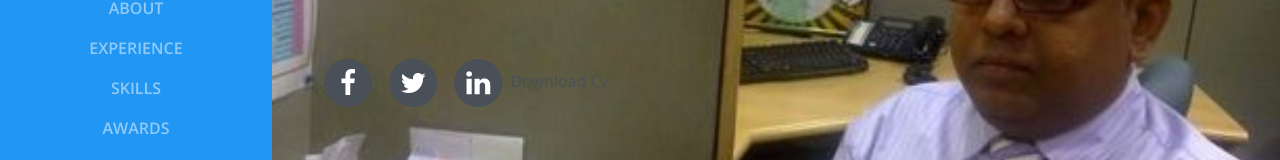
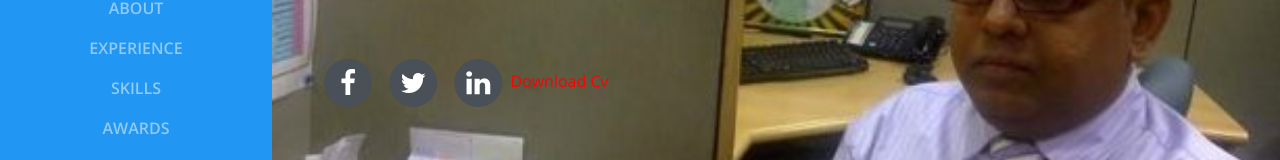
Before and after one commit to Dnext-Solution/Arif, a plain HTML site: page index.html in a window 1280 px wide. Shown: the part 397-557 px from the top of the page. Drawn offline with nearby package versions, Linux system fonts and the light colour scheme; a web font is replaced by a local one.

Commit message:
Update index.html

```diff
--- a/index.html
+++ b/index.html
@@ -99,7 +99,7 @@ License URL: https://creativecommons.org/licenses/by/4.0/
                     <i class="fa fa-circle fa-stack-2x"></i>
                     <i class="fa fa-linkedin fa-stack-1x fa-inverse"></i>
                           </span></a>
-                      <a href="jasmincv.pdf" target="_blank" class="main-btn" href="#work">Download Cv</a>
+                      <a href="jasmincv.pdf" target="_blank" class="main-btn" href="#work" style= "color:red" >Download Cv</a>
                         </div> <!-- header content right -->
                     </div>
                     <div class="col-lg-6 offset-xl-1">
```
